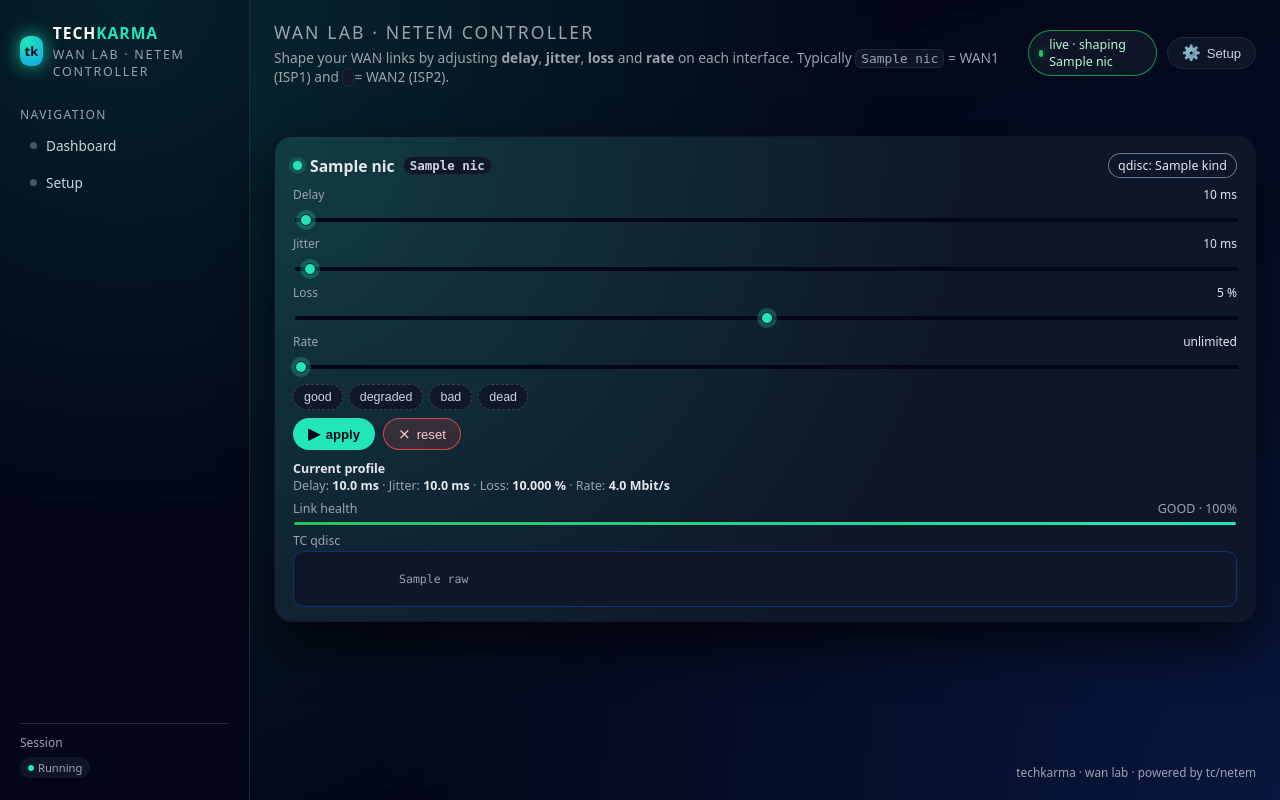
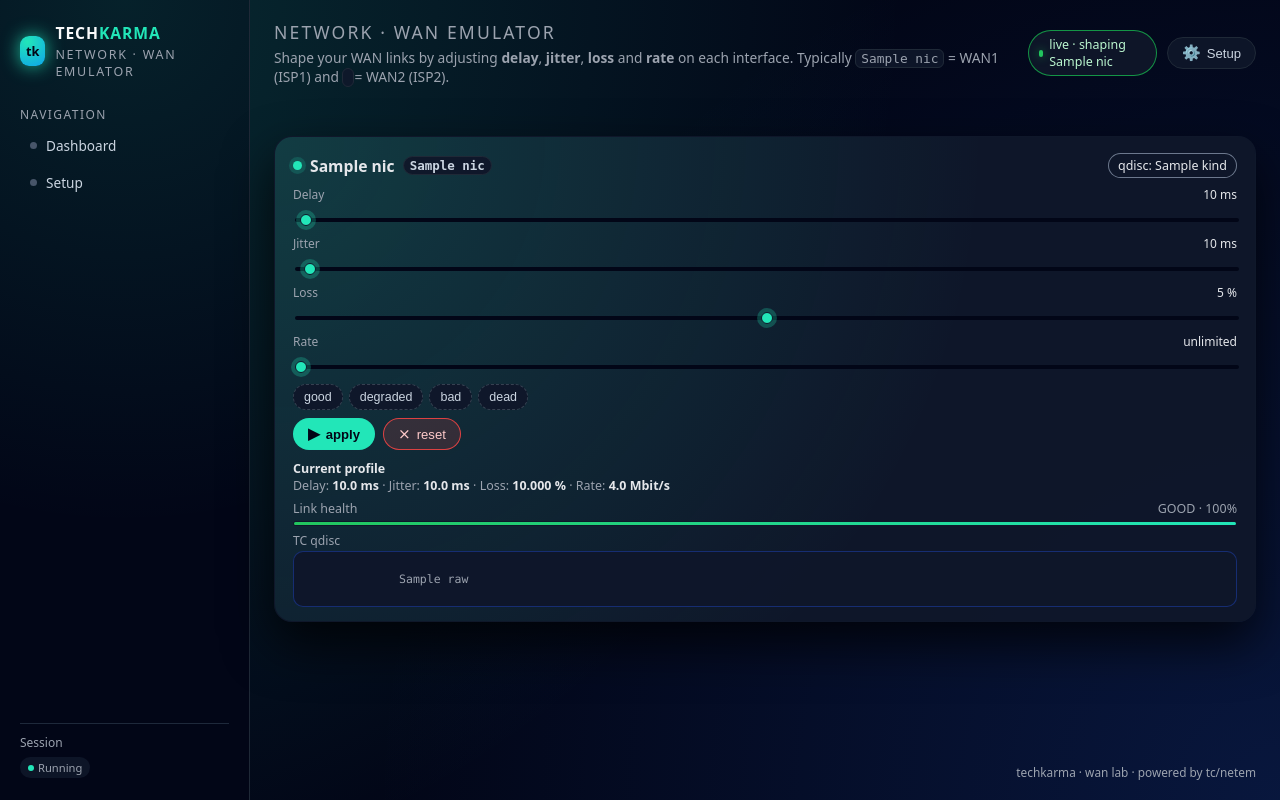
Before and after one commit to techkarma-no/techkarma-netem, a Flask app: template templates/index.html in a window 1280 px wide. Run offline with Flask 3, Linux system fonts and the light colour scheme; the template is opened without the code that fills it: most values are stand-ins (such as "Sample title", 1, 10 or a date in 2020).

Commit message:
changed title

```diff
--- a/templates/index.html
+++ b/templates/index.html
@@ -2,7 +2,7 @@
 <html lang="en">
 <head>
   <meta charset="utf-8" />
-  <title>techkarma · WAN lab · netem controller</title>
+  <title>techkarma · network · wan emulator</title>
   <style>
     :root {
       --bg: #020617;
@@ -574,7 +574,7 @@
           <div class="logo-wordmark">
             <span class="logo-tech">tech</span><span class="logo-karma">karma</span>
           </div>
-          <div class="sidebar-title-sub">wan lab · netem controller</div>
+          <div class="sidebar-title-sub">network · wan emulator</div>
         </div>
       </div>
 
@@ -605,7 +605,7 @@
     <main class="main">
       <div class="top-bar">
         <div class="top-bar-left">
-          <div class="top-title">Wan lab · netem controller</div>
+          <div class="top-title">network · wan emulator</div>
           <div class="top-sub">
             Shape your WAN links by adjusting <strong>delay</strong>, <strong>jitter</strong>,
             <strong>loss</strong> and <strong>rate</strong> on each interface.
--- a/templates/setup.html
+++ b/templates/setup.html
@@ -360,7 +360,7 @@
           <div class="logo-wordmark">
             <span class="logo-tech">tech</span><span class="logo-karma">karma</span>
           </div>
-          <div class="sidebar-title-sub">wan lab · netem controller</div>
+          <div class="sidebar-title-sub">network · wan emulator</div>
         </div>
       </div>
 
```
